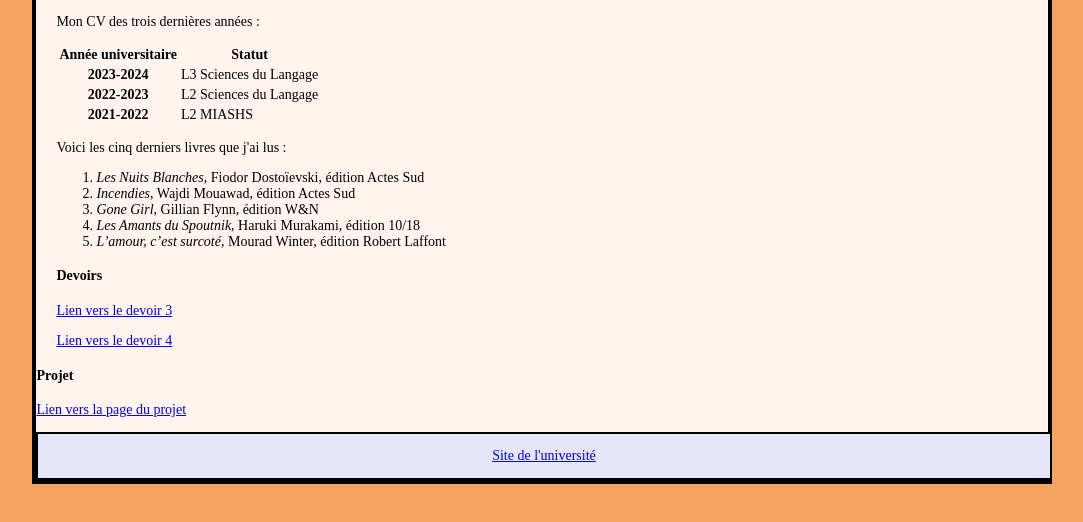
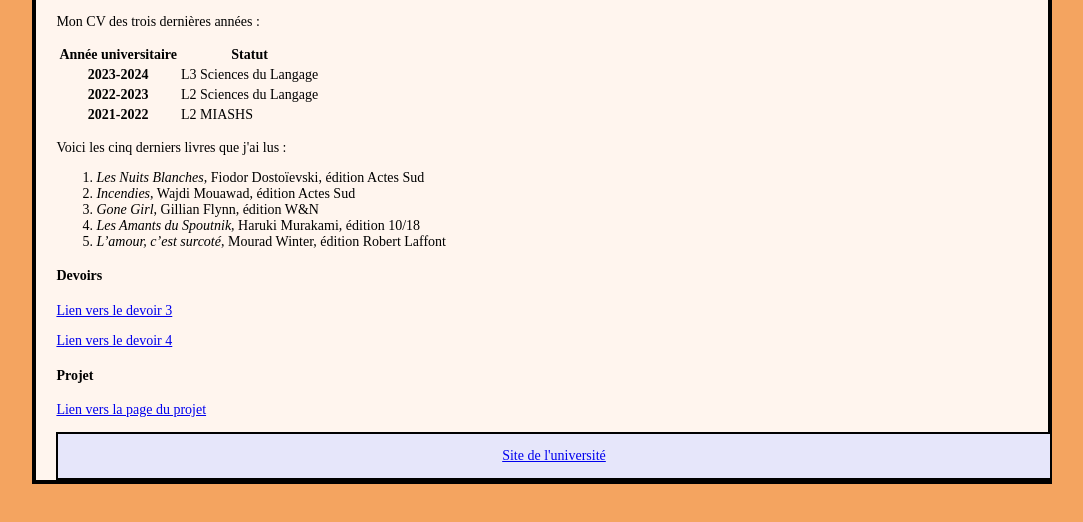
Before and after one commit to catalin1402/LZML021, a plain HTML site: page index.html in a window 1280 px wide. Shown: the part 268-790 px from the top of the page, without its empty margins (98-1181 px from the left). Drawn offline with Linux system fonts and the light colour scheme.

Commit message:
Update style.css

```diff
--- a/assets/css/style.css
+++ b/assets/css/style.css
@@ -32,6 +32,10 @@ h2 {
 	padding-left: 20px; /* Ajout d'un écart de 20 pixels entre le bord gauche du cadre et le texte */
 }
 
+#projet {
+	padding-left: 20px; /* Ajout d'un écart de 20 pixels entre le bord gauche du cadre et le texte */
+}
+
 footer {
 	width: 100%; /* Largeur de l'élément footer paramétrée à 100% */
 	background-color: #E6E6FA; /* Ajout d'une couleur pour l'élément footer */
```
